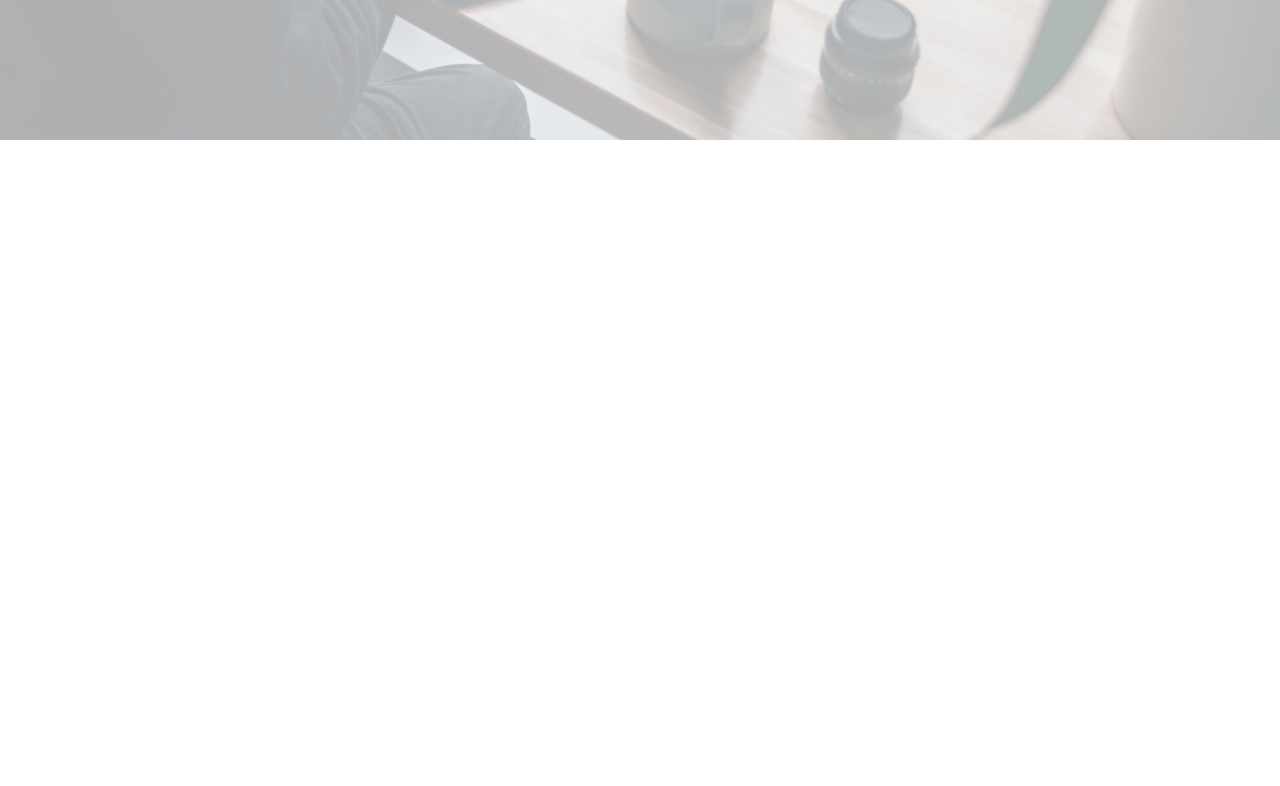
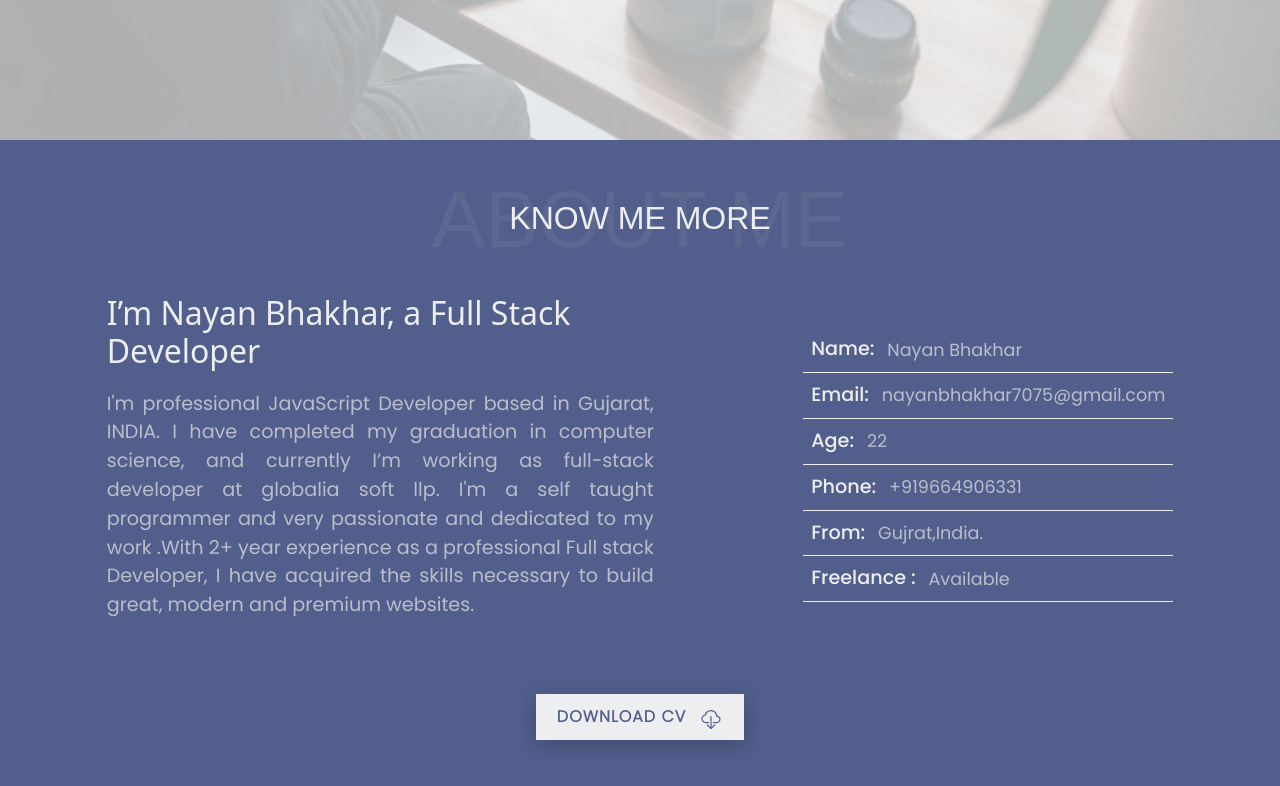
Before and after one commit to Nayan139/my_own_portfolio, a React (Create React App) app: page / in a window 1280 px wide. Shown: the part 660-1446 px from the top of the page. Before the commit the page ends 800 px from the top, so only its background shows below. Built offline with nearby package versions, Linux system fonts and the light colour scheme.

Commit message:
about section completed

```diff
--- a/src/App.js
+++ b/src/App.js
@@ -1,10 +1,12 @@
 import "./App.css";
+import About from "./Components/About/About";
 import Home from "./Components/Home/Home";
 
 function App() {
   return (
     <div className="App">
       <Home />
+      <About />
     </div>
   );
 }
--- /dev/null
+++ b/src/Components/About/About.css
@@ -0,0 +1,108 @@
+.about-container{
+    width: 100%;
+    height: auto;
+    background: rgb(82, 95, 140);
+    display: flex;
+    flex-direction: column;
+    justify-content: space-around;
+    box-align: center;
+    align-items: center;
+    padding: 2rem;
+    color: rgb(237, 238, 239);
+}
+.about-section{
+    display: flex;
+    position: relative;
+    box-pack: center;
+    justify-content: center;
+    text-align: center;
+    box-align: center;
+    align-items: center;
+}
+.about-section h1{
+    font-family: "Poppins Semi-bold",sans-serif;
+    font-size: 5rem;
+    color: rgba(197, 191, 188, 0.1);
+    position: relative;
+    margin-bottom: 1.6rem;
+}
+.about-section::after{
+    position: absolute;
+    width: 100%;
+    content: "KNOW ME MORE";
+    margin: 0px;
+    font-family:sans-serif;
+    font-size: 2rem;
+    color: rgb(237, 238, 239);
+    top: 38%;
+    left: 50%;
+    transform: translate(-50%, -50%);
+}
+.about-info{
+    display: flex;
+    flex-direction: row;
+    justify-content: space-around;
+    margin-bottom: 1.6rem;
+    align-items: center;
+    width: 100%;
+    text-align:left
+}
+.about-left{
+    max-width: 45%;
+}
+.article{
+    font-family: "Poppins Regular",sans-serif;
+    font-size: 1.2rem;
+    text-align: justify;
+    margin-top: 1.2rem;
+    color: rgba(213, 212, 218, 0.8);
+    letter-spacing: 0px;
+}
+.about-main{
+    font-size: 1.2rem;
+    display: flex;
+    align-items: center;
+    border-bottom: 1px solid rgb(237, 238, 239);
+    padding: 0.5rem;
+}
+.about-heading{
+    margin-right: 0.3rem;
+    font-family: "Poppins Medium",sans-serif;
+}
+.about-value{
+    color: rgba(213, 212, 218, 0.8);
+    font-family: "Poppins Regular",sans-serif;
+    font-size: 1.1rem;
+    margin-left: 0.5rem;
+}
+.about-button{
+    text-decoration: none;
+    background-color: rgb(237, 238, 239);
+    color: rgb(82, 95, 140);
+    outline: none;
+    border: none;
+    display: flex;
+    align-items: center;
+    justify-content: center;
+    padding: 0.7rem 1.3rem;
+    font-size: 1.5rem;
+    margin-top: 2rem;
+    font-weight: 100;
+    margin-bottom: 2rem;
+    cursor: pointer;
+    filter: drop-shadow(rgba(0, 0, 0, 0.23) 0px 4px 10px);
+}
+.about-btn-name{
+    font-size: 1rem;
+    margin-right: 0.8rem;
+    font-family: "Poppins Light",sans-serif !important;
+    letter-spacing: 1px;
+}
+.about-button svg{
+    height: 1.2rem;
+    margin-top: 5px;
+}
+.about-button:hover{
+    color:rgb(237, 238, 239);
+    background-color: rgb(82, 95, 140);
+}
--- /dev/null
+++ b/src/Components/About/About.js
@@ -0,0 +1,63 @@
+import React from "react";
+import { BsCloudDownload } from "react-icons/bs";
+import "./About.css";
+
+const About = () => {
+  return (
+    <div className="about-container">
+      <div className="about-section">
+        <h1>ABOUT ME</h1>
+      </div>
+      <div className="about-info">
+        <div className="about-left">
+          <h2>I’m Nayan Bhakhar, a Full Stack Developer</h2>
+          <p className="article">
+            I'm professional JavaScript Developer based in Gujarat, INDIA. I
+            have completed my graduation in computer science, and currently I’m
+            working as full-stack developer at globalia soft llp. I'm a self
+            taught programmer and very passionate and dedicated to my work .With
+            2+ year experience as a professional Full stack Developer, I have
+            acquired the skills necessary to build great, modern and premium
+            websites.
+          </p>
+        </div>
+        <div className="about-right">
+          <div className="about-main">
+            <div className="about-heading">Name:</div>
+            <div className="about-value">Nayan Bhakhar</div>
+          </div>
+          <div className="about-main">
+            <div className="about-heading">Email:</div>
+            <div className="about-value">nayanbhakhar7075@gmail.com</div>
+          </div>
+          <div className="about-main">
+            <div className="about-heading">Age:</div>
+            <div className="about-value">22</div>
+          </div>
+          <div className="about-main">
+            <div className="about-heading">Phone:</div>
+            <div className="about-value">+919664906331</div>
+          </div>
+          <div className="about-main">
+            <div className="about-heading">From:</div>
+            <div className="about-value">Gujrat,India.</div>
+          </div>
+          <div className="about-main">
+            <div className="about-heading">Freelance :</div>
+            <div className="about-value">Available</div>
+          </div>
+        </div>
+      </div>
+      <a
+        href="https://drive.google.com/file/d/1bDKvL4mrhGDBtky94TCnpZPpSU8YfyIv/view?usp=sharing"
+        target="_blank"
+        className="about-button"
+      >
+        <span className="about-btn-name">DOWNLOAD CV</span>
+        <BsCloudDownload />
+      </a>
+    </div>
+  );
+};
+
+export default About;
```
